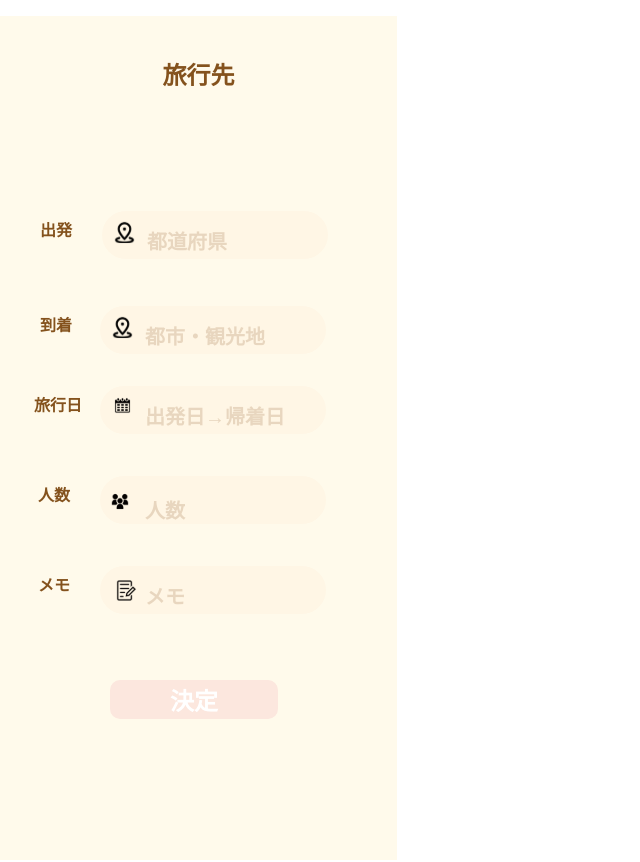
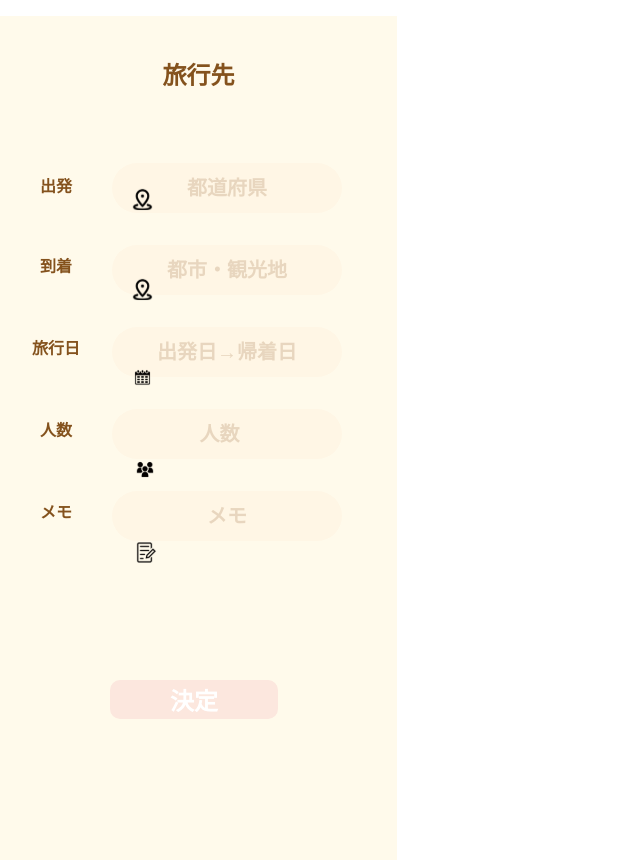
Before and after one commit to koudaihirata/development, a React (Create React App) app: page / in a window 1280 px wide. Shown: the top 862 px of the page, without its empty margins (0-640 px from the left). Built offline with nearby package versions, Linux system fonts and the light colour scheme; no server answers.

Commit message:
旅行設定修正
旅行設定修正

```diff
--- a/src/Traveldestination/Traveldestination.tsx
+++ b/src/Traveldestination/Traveldestination.tsx
@@ -8,27 +8,32 @@ export default function Traveldestination(){
 
             <div className={styles.departureWrap}>
                 <p className={styles.departure}>出発</p>
-                <p className={styles.prefectures}>都道府県</p>
+                <img src="../img/position.svg" alt="位置" className={styles.prefecturesPhoto} />
+                <input type="text" placeholder='都道府県' className={styles.prefectures} />
             </div>
 
             <div className={styles.arrivalWrap}>
                 <p className={styles.arrival}>到着</p>
-                <p className={styles.spot}>都市・観光地</p>
+                <img src="../img/position.svg" alt="位置" className={styles.spotPhoto} />
+                <input type="text" placeholder='都市・観光地' className={styles.spot} />
             </div>
 
             <div className={styles.traveldayWrap}>
                 <p className={styles.travelday}>旅行日</p>
-                <p className={styles.arrow}>出発日→帰着日</p>
+                <img src="../img/calendar.svg" alt="カレンダー" className={styles.arrowPhoto} />
+                <input type="text" placeholder='出発日→帰着日' className={styles.arrow} />
             </div>
 
             <div className={styles.peopleWrap}>
                 <p className={styles.people}>人数</p>
-                <p className={styles.peoplecolumn}>人数</p>
+                <img src="../img/people.svg" alt="人々" className={styles.peoplecolumnPhoto} />
+                <input type="number" placeholder='人数' className={styles.peoplecolumn} />
             </div>
 
             <div className={styles.memoWrap}>
                 <p className={styles.memo}>メモ</p>
-                <p className={styles.memocolumn}>メモ</p>
+                <img src="../img/note.svg" alt="ノート" className={styles.memocolumnPhoto} />
+                <input type="text" placeholder='メモ' className={styles.memocolumn} />
             </div>
 
             <p className={styles.decision}>決定</p>
--- a/src/Traveldestination/styles.module.css
+++ b/src/Traveldestination/styles.module.css
@@ -14,167 +14,169 @@
 }
 .departureWrap{
     display: flex;
-    padding-top: 84px;
-    padding-left: 40px;
+    gap: 10px;
 }
 .departure{
     font-size: 16px;
     color: #84521D;
     font-weight: 600;
-    padding-top: 10px;
+    padding-top: 50px;
     padding-right: 30px;
+    padding-left: 40px;
+}
+.prefecturesPhoto{
+    position: absolute;
+    top: 170px;
+    left: 130px;
 }
 .prefectures{
     font-size: 20px;
     font-weight: 600;
-    color: rgba(132, 82, 29, 0.19);
+    color:#84521D;
     display: block;
     width: 226px;
     height: 48px;
     background-color: #FFF6E5;
     border-radius: 61px;
+    border: none;
+    margin-top: 56px;
+    text-align: center;
 }
-.prefectures::before{
-    content: "";
-    display: inline-block;
-    width: 30px;
-    height: 30px;
-    margin: 8px 5px 0 10px;
-    background-size: contain;
-    background: url(/public/img/position.svg) no-repeat;
+.prefectures::placeholder{
+    color: rgba(132, 82, 29, 0.19);
+
 }
 .arrivalWrap{
     display: flex;
+    gap: 10px;
+    padding-top: 24px;
 }
 .arrival{
     font-size: 16px;
     color: #84521D;
     font-weight: 600;
+    padding-left: 40px;
+    padding-right: 30px;
+}
+.spotPhoto{
     position: absolute;
-    top: 280px;
-    left: 40px;
+    top: 260px;
+    left: 130px;
 }
 .spot{
     font-size: 20px;
     font-weight: 600;
-    color: rgba(132, 82, 29, 0.19);
+    color: #84521D;
     display: block;
     width: 226px;
     height: 48px;
     background-color: #FFF6E5;
     border-radius: 61px;
-    position: absolute;
-    left: 100px;
-    top: 270px;
+    border: none;
+    margin-top: 8px;
+    text-align: center;
 }
-.spot::before{
-    content: "";
-    display: inline-block;
-    width: 30px;
-    height: 30px;
-    margin: 8px 5px 0 10px;
-    background-size: contain;
-    background: url(/public/img/position.svg) no-repeat;
+.spot::placeholder{
+    color: rgba(132, 82, 29, 0.19);
 }
 .traveldayWrap{
     display: flex;
+    gap: 10px;
+    padding-top: 24px;
 }
 .travelday{
     font-size: 16px;
     color: #84521D;
     font-weight: 600;
+    padding-left: 32px;
+    padding-right: 22px;
+}
+.arrowPhoto{
     position: absolute;
-    top: 360px;
-    left: 34px;
+    top: 350px;
+    left: 130px;
 }
 .arrow{
     font-size: 20px;
     font-weight: 600;
-    color: rgba(132, 82, 29, 0.19);
+    color: #84521D;
     display: block;
     width: 226px;
     height: 48px;
     background-color: #FFF6E5;
     border-radius: 61px;
-    position: absolute;
-    left: 100px;
-    top: 350px;
+    border: none;
+    margin-top: 8px;
+    text-align: center;
 }
-.arrow::before
-{
-    content: "";
-    display: inline-block;
-    width: 30px;
-    height: 30px;
-    margin: 8px 5px 0 10px;
-    background-size: contain;
-    background: url(/public/img/calendar.svg) no-repeat;
+.arrow::placeholder{
+    color: rgba(132, 82, 29, 0.19);
 }
 .peopleWrap{
     display: flex;
+    gap: 10px;
+    padding-top: 24px;
 }
 .people{
     font-size: 16px;
     color: #84521D;
     font-weight: 600;
+    padding-left: 40px;
+    padding-right: 30px;
+}
+.peoplecolumnPhoto{
     position: absolute;
-    top: 450px;
-    left: 38px;
+    top: 440px;
+    left: 135px;
 }
 .peoplecolumn{
     font-size: 20px;
     font-weight: 600;
-    color: rgba(132, 82, 29, 0.19);
+    color: #84521D;
     display: block;
     width: 226px;
     height: 48px;
     background-color: #FFF6E5;
     border-radius: 61px;
-    position: absolute;
-    top: 440px;
-    left: 100px;
+    border: none;
+    margin-top: 8px;
+    text-align: center;
 }
-.peoplecolumn::before{
-    content: "";
-    display: inline-block;
-    width: 30px;
-    height: 30px;
-    margin: 12px 5px 0 10px;
-    background-size: contain;
-    background: url(/public/img/people.svg) no-repeat;
+.peoplecolumn::placeholder{
+    color: rgba(132, 82, 29, 0.19);
 }
 .memoWrap{
     display: flex;
+    gap: 10px;
+    padding-top: 24px;
 }
 .memo{
     font-size: 16px;
     color: #84521D;
     font-weight: 600;
+    padding-left: 40px;
+    padding-right: 30px;
+}
+.memocolumnPhoto{
     position: absolute;
-    top: 540px;
-    left: 38px;
+    top: 520px;
+    left: 130px;
 }
 .memocolumn{
     font-size: 20px;
     font-weight: 600;
-    color: rgba(132, 82, 29, 0.19);
+    color: #84521D;
     display: block;
     width: 226px;
     height: 48px;
     background-color: #FFF6E5;
     border-radius: 61px;
-    position: absolute;
-    top: 530px;
-    left: 100px;
+    border: none;
+    margin-top: 8px;
+    text-align: center;
 }
-.memocolumn::before{
-    content: "";
-    display: inline-block;
-    width: 30px;
-    height: 30px;
-    margin: 8px 5px 0 10px;
-    background-size: contain;
-    background: url(/public/img/note.svg) no-repeat;
+.memocolumn::placeholder{
+    color: rgba(132, 82, 29, 0.19);
 }
 .decision{
     display: inline-block;
```
